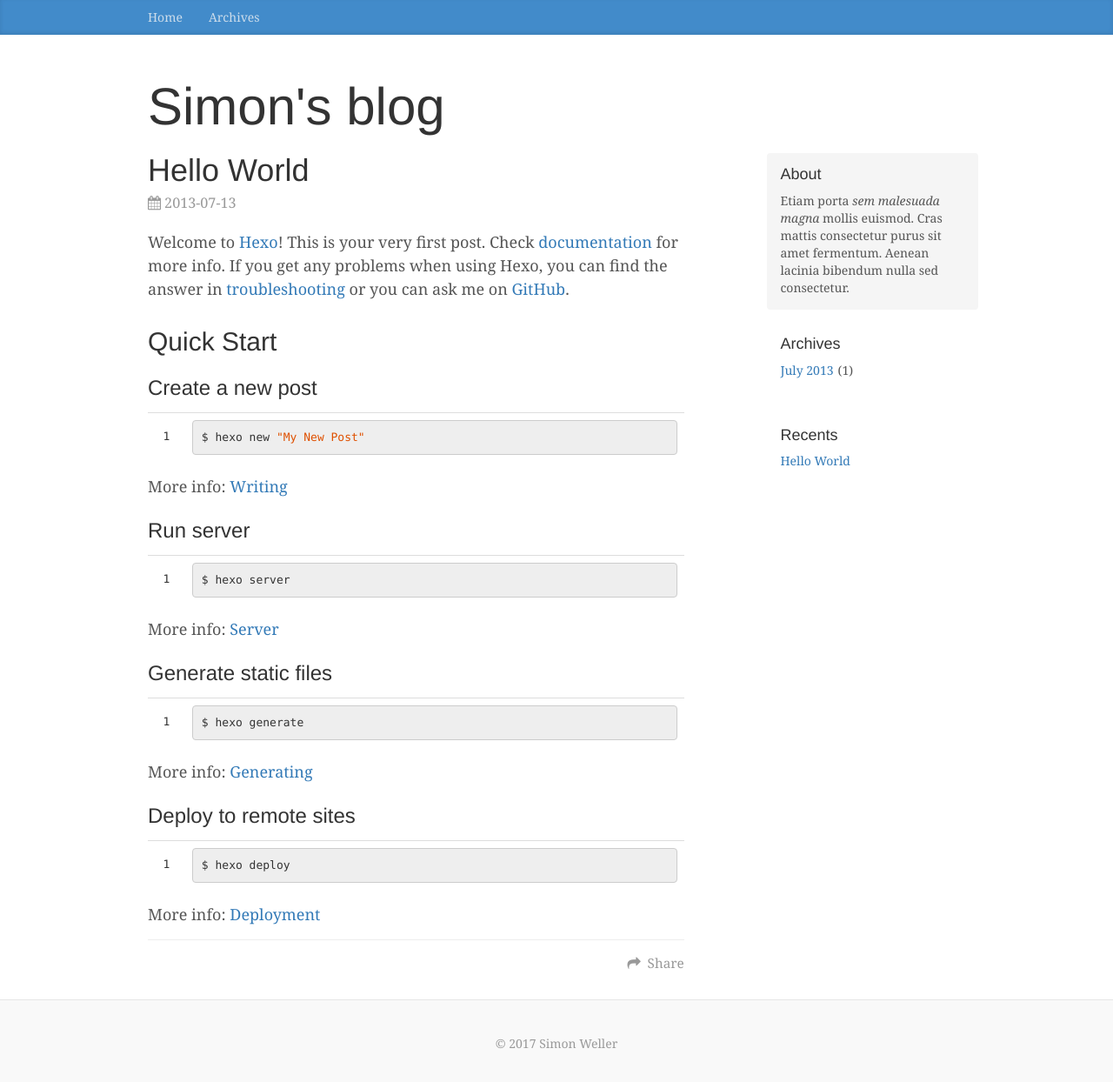
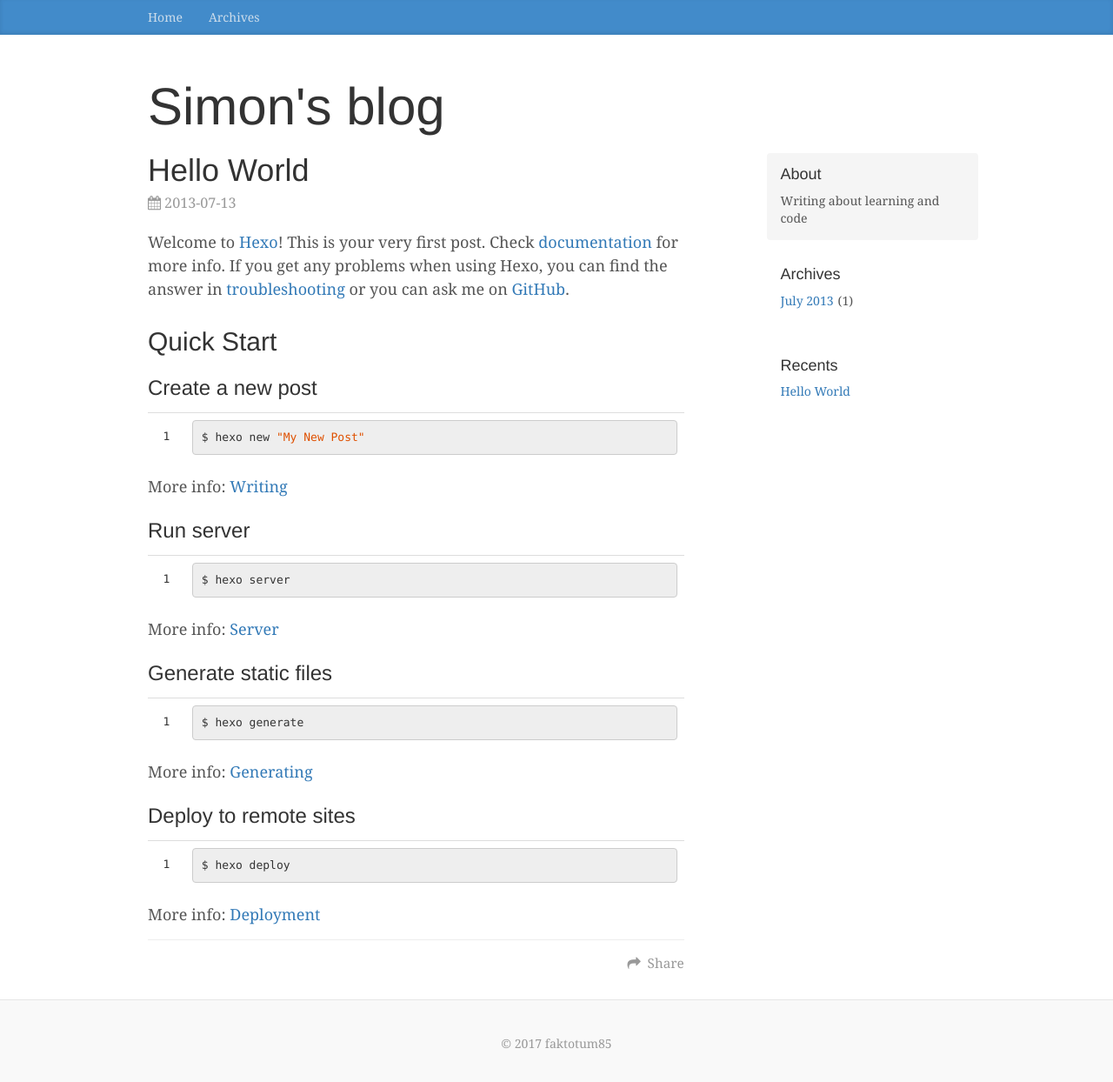
Before and after one commit to faktotum85/data-and-code, a plain HTML site: page 2013/07/13/hello-world/index.html in a window 1280 px wide. Shown: the whole page at 87% size. Drawn offline with nearby package versions, Linux system fonts and the light colour scheme; files that its build step writes are made by us from their sources; files whose address does not match are found by name.

Commit message:
Site updated: 2017-06-04 13:09:24

```diff
--- a/2013/07/13/hello-world/index.html
+++ b/2013/07/13/hello-world/index.html
@@ -144,7 +144,7 @@
 
   <div class="sidebar-module sidebar-module-inset">
   <h4>About</h4>
-  <p>Etiam porta <em>sem malesuada magna</em> mollis euismod. Cras mattis consectetur purus sit amet fermentum. Aenean lacinia bibendum nulla sed consectetur.</p>
+  <p>Writing about learning and code</p>
 
 </div>
 
@@ -185,7 +185,7 @@
   <footer class="blog-footer">
   <div class="container">
     <div id="footer-info" class="inner">
-      &copy; 2017 Simon Weller<br>
+      &copy; 2017 faktotum85<br>
     </div>
   </div>
 </footer>
```
Also changed, not shown: archives/2013/07/index.html (+2 -2 lines), archives/2013/index.html (+2 -2 lines), archives/index.html (+2 -2 lines), index.html (+2 -2 lines).
